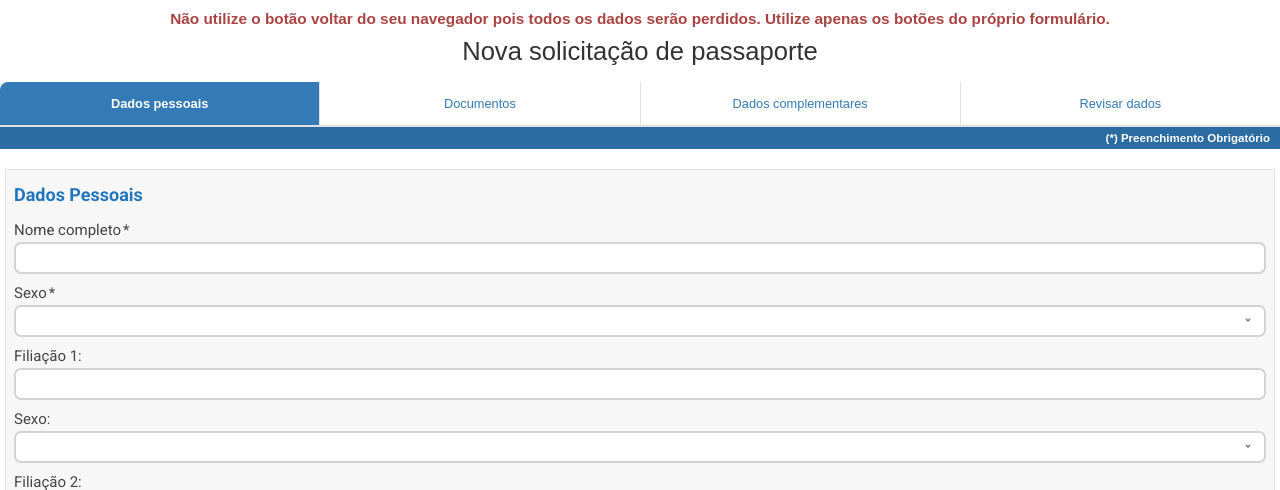
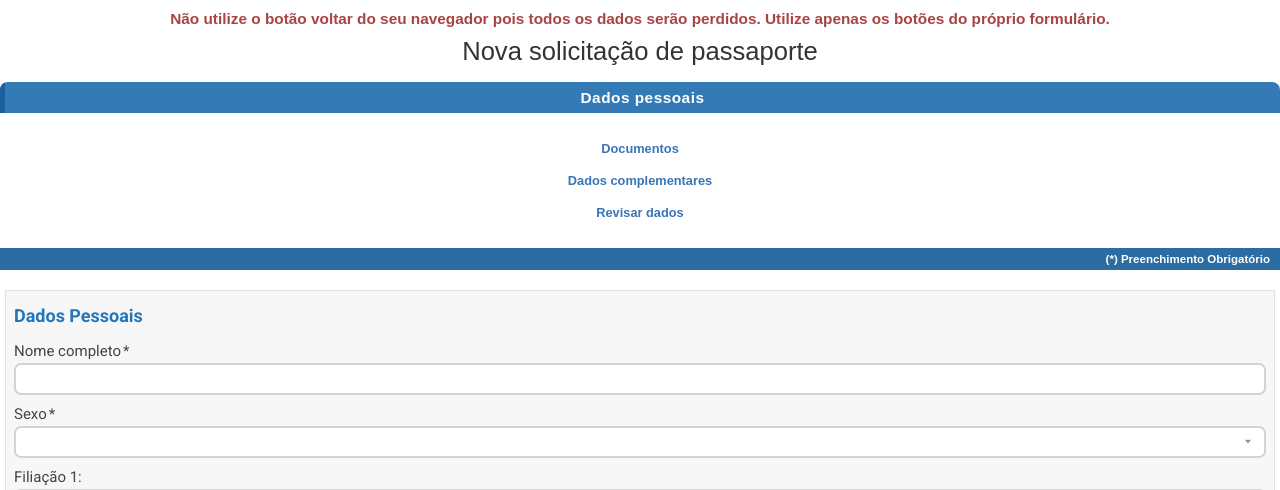
Before and after one commit to Solutionsforce/PassPF, a Flask app: page /nova-solicitacao in a window 1280 px wide. Shown: the part 183-673 px from the top of the page. Run offline with Flask 3, Linux system fonts and the light colour scheme.

Commit message:
Adjust layout to display navigation links vertically
Refactors CSS and HTML to change tab display from horizontal to vertical, introducing new classes for header and content sections.

Replit-Commit-Author: Agent
Replit-Commit-Session-Id: 2f1d9dde-6280-4dd7-be92-213d7a001ec0
Replit-Commit-Checkpoint-Type: full_checkpoint
Replit-Commit-Event-Id: 47253bc5-cd53-47ee-bdb1-945e6f58bd4c
Replit-Commit-Screenshot-Url: https://storage.googleapis.com/screenshot-production-us-central1/c69ae46c-7eaa-4d13-905b-498ffecf424b/2f1d9dde-6280-4dd7-be92-213d7a001ec0/WxwXA85

```diff
--- a/static/css/style.css
+++ b/static/css/style.css
@@ -407,40 +407,49 @@ body {
     box-sizing: border-box;
 }
 
-.tabs-container {
-    display: flex;
-    width: 100%;
+.main-box-header {
     background: #fff;
-    border-bottom: 2px solid #e0e0e0;
+    color: #3976b7;
+    text-align: center;
+    font-size: 3.2vw;
+    font-weight: bold;
+    padding: 7px 0 6px 0;
+    letter-spacing: 0.5px;
+    font-family: Arial, Helvetica, sans-serif;
+    position: relative;
+    cursor: pointer;
+    transition: all 0.3s;
 }
 
-.tab-item {
-    flex: 1;
+.main-box-header.active {
+    background: #337ab7;
+    color: #fff;
+    border-left: 5px solid #1a5fa0;
+}
+
+.main-box-content {
+    background: #fff;
     text-align: center;
-    padding: 12px 8px;
-    color: #337ab7;
+    padding: 16px 0 16px 0;
+    min-height: 50px;
+}
+
+.main-box-content .nav-link {
+    display: block;
+    color: #3976b7;
     font-size: 3vw;
     text-decoration: none;
-    font-weight: normal;
+    margin: 7px 0;
+    font-weight: bold;
+    transition: all 0.3s;
     font-family: Arial, Helvetica, sans-serif;
-    border-right: 1px solid #e0e0e0;
-    transition: all 0.3s;
     cursor: pointer;
-    background: #fff;
+    padding: 5px 0;
 }
 
-.tab-item:last-child {
-    border-right: none;
-}
-
-.tab-item:hover {
+.main-box-content .nav-link:hover {
     background: #f5f5f5;
-}
-
-.tab-item.active {
-    background: #337ab7;
-    color: #fff;
-    font-weight: bold;
+    color: #23527c;
 }
 
 .main-box-footer {
@@ -461,9 +470,11 @@ body {
     .title.nova-solicitacao {
         font-size: 2vw;
     }
-    .tab-item {
+    .main-box-header {
+        font-size: 1.2vw;
+    }
+    .main-box-content .nav-link {
         font-size: 1vw;
-        padding: 14px 10px;
     }
     .main-box-footer {
         font-size: 0.9vw;
--- a/templates/nova_solicitacao.html
+++ b/templates/nova_solicitacao.html
@@ -10,11 +10,13 @@
 </div>
 
 <div class="main-box">
-    <div class="tabs-container">
-        <a href="#" class="tab-item active">Dados pessoais</a>
-        <a href="#" class="tab-item">Documentos</a>
-        <a href="#" class="tab-item">Dados complementares</a>
-        <a href="#" class="tab-item">Revisar dados</a>
+    <div class="main-box-header active">
+        Dados pessoais
+    </div>
+    <div class="main-box-content">
+        <a href="#" class="nav-link">Documentos</a>
+        <a href="#" class="nav-link">Dados complementares</a>
+        <a href="#" class="nav-link">Revisar dados</a>
     </div>
     <div class="main-box-footer">
         (*) Preenchimento Obrigatório
```
Also changed, not shown: 1 other file.
